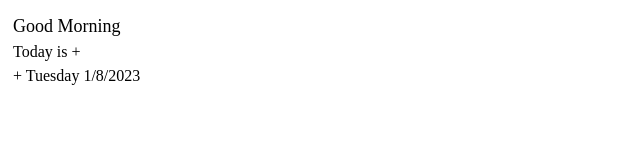
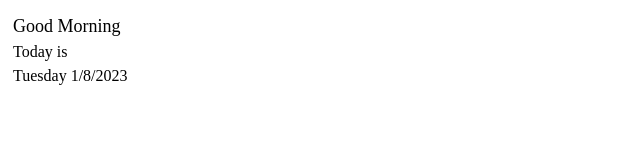
Before and after one commit to silverneha/notion, a plain HTML site: page index.html in a window 1280 px wide. Shown: the full height of the page, 0-640 px from the left. Drawn offline with Linux system fonts and the light colour scheme.

Commit message:
Update index.html

```diff
--- a/index.html
+++ b/index.html
@@ -52,6 +52,6 @@ body{
         greet = 'Good Evening  ';
 
     document.getElementById('lbl').innerHTML =
-        greet+=`<div id="date"> Today is +<br>+ ${date}</div>`;
+        greet+=`<div id="date"> Today is <br> ${date}</div>`;
 </script>
 </html>
```
